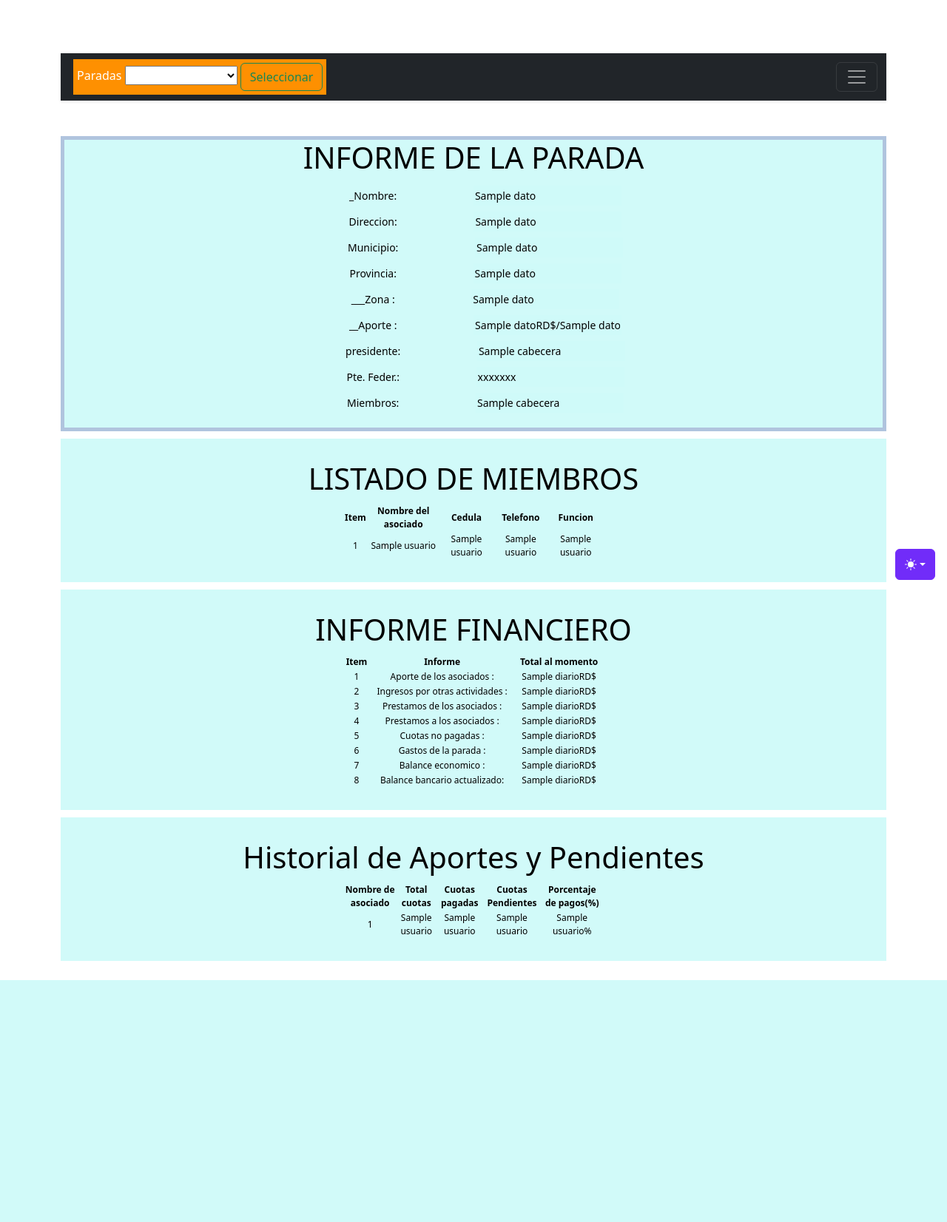
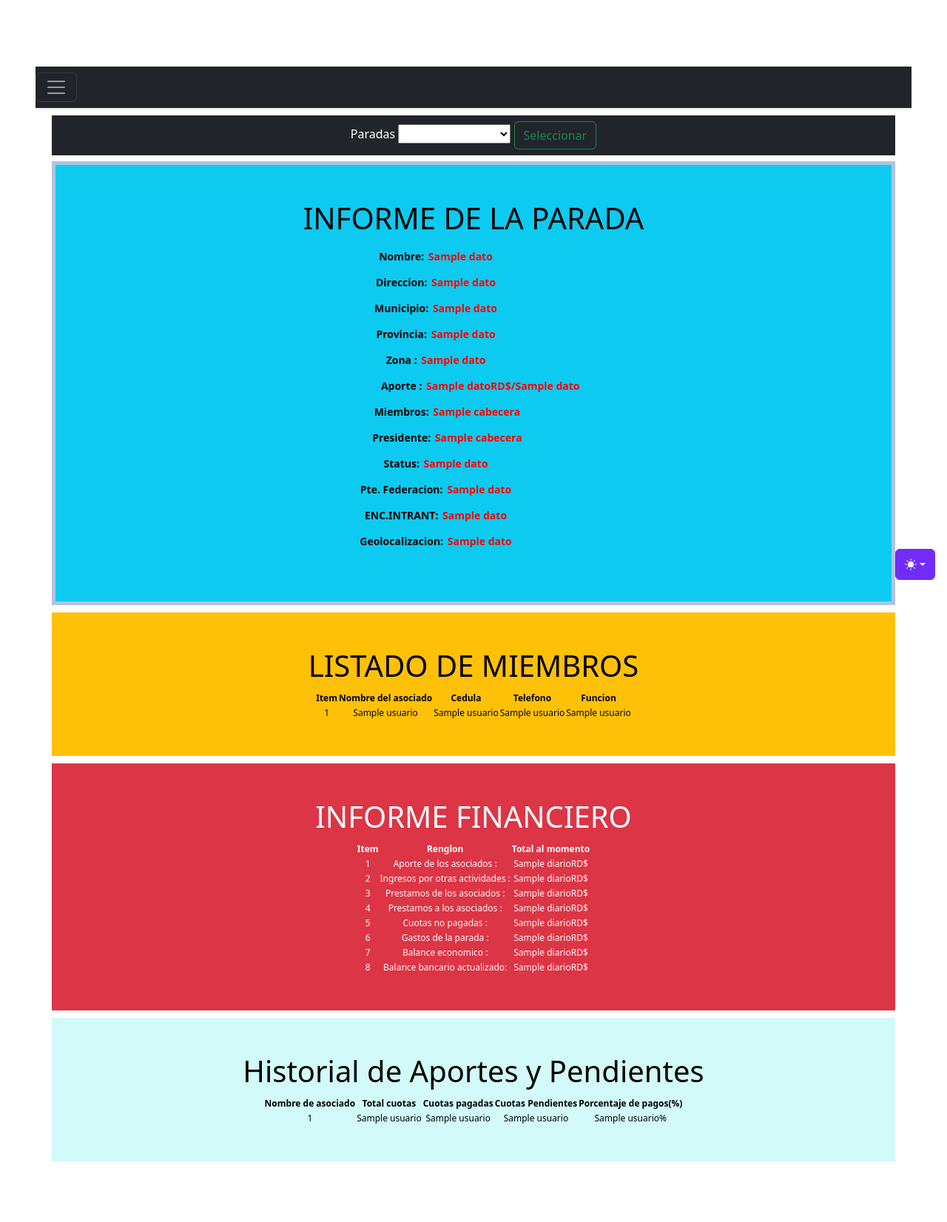
Before and after one commit to juancarotejeda/gerencia, a Flask app: template templates/index_distrito.html in a window 1280 px wide. Shown: the whole page at 74% size. Before the commit the page ends 1325 px from the top, so only its background shows below. Run offline with Flask 3, Linux system fonts and the light colour scheme; the template is opened without the code that fills it: most values are stand-ins (such as "Sample title", 1, 10 or a date in 2020); some libraries are stand-ins or nearby versions.

Commit message:
10/12/2024-2

```diff
--- a/app.py
+++ b/app.py
@@ -25,11 +25,11 @@ connection =mysql.connector.connect(
 def login():
     cur = connection.cursor()
     resultado=funciones.listado_administrativo(cur)
-    funcion=[]
+    funcionario=[]
     for funcionarios in resultado:
-       funcion += funcionarios
+       funcionario += funcionarios
     cur.close()
-    return render_template('login.html',funcion=funcion)
+    return render_template('login.html',funcionario=funcionario)
 
 @app.route("/verificacion", methods=["GUET","POST"])
 def verificacion():
--- a/funciones.py
+++ b/funciones.py
@@ -99,7 +99,7 @@ def listado_administrativo(cur):
 
 def info_parada(cur,parada):
     if parada !=[]:
-      cur.execute(f"SELECT codigo,nombre,direccion,municipio,provincia,zona,cuota,pago,banco,num_cuenta FROM  tabla_index  WHERE nombre='{parada}'" )
+      cur.execute(f"SELECT codigo,nombre,direccion,municipio,provincia,zona,cuota,pago,banco,num_cuenta, autorizar, federacion, geolocalizacion,coordinacion FROM  tabla_index  WHERE nombre='{parada}'" )
       infos=cur.fetchall()
       return infos
     else:
--- a/static/css/navbar-fixed.css
+++ b/static/css/navbar-fixed.css
@@ -138,11 +138,6 @@ body {
   margin-bottom: 10px;
 }
 
-.p-selector {
-background: #fe9001;
-padding: 5px;
-margin-left: 5px;
-}
 
 
 @media (min-width: 768px) {
@@ -227,24 +218,26 @@ margin-left: 5px;
 }
 
 .encabezado{
-  background: rgba(207, 250, 249, 0.958);
   color:#000000;
   font-size: 14px;
- margin: 0px auto;
- width: 100%;
   border:solid 5px  LightSteelBlue;
+  margin-bottom: 10px;
 }
 
 .encabezado input{
   font-size:14px;
-  color:#000000;
-  width:200px;
-  background: rgba(207, 250, 249, 0.958);
+  color:#fe0101;
+  font-weight: 600;
+  background: none;
  border: none;
-  margin-left: 100px;
+
   }
 
-
+.encabezado label{
+  color: #000000;
+  font-size: 14px;
+  font-weight: 600;
+}
 
   .encabezado ol li{
           line-height: 25px;
@@ -281,71 +274,19 @@ margin-left: 5px;
 
 .tables table{
         margin: auto;
-         width:350px;
          text-align: center;
 
        }
 
 
-.tables th, td {
-           width:min-content;
-           border: 0;
-           color:#000000;
-         }
-
-.tables  ol li{
-    line-height: 25px;
-    list-style: none;
-    list-style-type: none;
-  padding-top: 20px;
-    }
-
-
-
-.tables select{
-        font-size:12px;
-        background: yellow;
-        border:solid 1px Green;
-        border-radius: 5px;
-        float: right;
-        margin-right: 10px;
-        width: 80px;
-        height: 20px;
-      }
-
-.tables select option{
-        background:black;
-        color:red;
-      }
-
-.tables select option:disabled{
-        background: blue;
-      }
-
-
-.tables button{
-        font-size:14px;
-        background: yellow;
-        color: black ;
-        font-weight: 700;
-        width: 350px;
-        height: 20px;
-        text-align: center;
-       padding-top: 5px;
-        margin-top: 15px;
-        margin-right:10px;
-        }
-
 
   .login-entrada{
-      background-color: #ceecee;
-      color: #000000;
+
       font-size: 12px;
-      padding: 5px;
-      width: max-content;
       border:solid 10px LightSteelBlue;
       border-radius: 10px;
-      margin: 0px auto;
+      display: flex;
+      justify-content: center;
       }
 
   .login-entrada fieldset{
--- a/templates/index_distrito.html
+++ b/templates/index_distrito.html
@@ -1,10 +1,11 @@
+
 
 <!doctype html>
 <html lang="en" data-bs-theme="auto">
   <head>
     <meta charset="utf-8">
     <meta name="viewport" content="width=device-width, initial-scale=1">
-    <title>Gerentes distrito</title>
+    <title>Gerentes</title>
     <link rel="webside icon" type="png" href="/static/favicon/favicon-32x32.png">
     <link href="/static/css/bootstrap.min.css" rel="stylesheet">
     <link href="/static/css/bootstrap.min.css.map" rel="stylesheet">
@@ -15,7 +16,7 @@
    <script src="/static/js/mostrar.js"></script>
   </head>
   <body>
-    <div class="container-fluid p-3  text-white text-center">
+    <div class="container-fluid p-5 my-4  text-white text-center">
     <svg xmlns="http://www.w3.org/2000/svg" class="d-none">
       <symbol id="check2" viewBox="0 0 16 16">
         <path d="M13.854 3.646a.5.5 0 0 1 0 .708l-7 7a.5.5 0 0 1-.708 0l-3.5-3.5a.5.5 0 1 1 .708-.708L6.5 10.293l6.646-6.647a.5.5 0 0 1 .708 0z"/>
@@ -68,7 +69,7 @@
             </button>
           </li>
         </ul>
-  <header data-bs-theme="dark">
+  <header  data-bs-theme="dark">
     <div class="collapse text-bg-dark" id="navbarHeader">
         <div class="row">
           <div class="col-sm-8 col-md-7 py-4">
@@ -87,11 +88,13 @@
       </div>
     </div>
     </header>
-    <div class="container mt-5">
     <div class="navbar navbar-dark bg-dark shadow-sm">
+    <button class="navbar-toggler" type="button" data-bs-toggle="collapse" data-bs-target="#navbarHeader" aria-controls="navbarHeader" aria-expanded="false" aria-label="Toggle navigation">
+    <span class="navbar-toggler-icon"></span>
+    </button>
+    </div>
 
-    <div  class="container">
-    <div class="p-selector">
+    <div  class="container p-2 my-2  bg-dark p-selector">
     <form action="/indice_distrito"  method="POST" >
     <label for="funcion">Paradas</label>
       <select name="parada" id="funcion" >
@@ -105,20 +108,12 @@
     <button class="btn btn-outline-success" type="submit" >Seleccionar</button>
     </form>
     </div>
-    <button class="navbar-toggler" type="button" data-bs-toggle="collapse" data-bs-target="#navbarHeader" aria-controls="navbarHeader" aria-expanded="false" aria-label="Toggle navigation">
-        <span class="navbar-toggler-icon"></span>
-    </button>
-    </div>
-    </div>
-    </div>
-    <div class="container mt-5">
-  <section id="informacion">
-    <fieldset class="encabezado">
+    <fieldset class=" container p-5 bg-info  encabezado">
       {%for datos in informacion %}
       <h1>INFORME DE LA PARADA</h1>
       <ol>
       <li>
-      <label for="parada">_Nombre:</label>
+      <label for="parada">Nombre:</label>
       <input type="text" value="{{datos[1]}}" id="parada" readonly>
       </li>
       <li>
@@ -134,34 +129,46 @@
       <input type="text" value="{{datos[4]}}" id="provincia" readonly>
       </li>
       <li>
-      <label for="zona">___Zona :</label>
+      <label for="zona">Zona :</label>
       <input type="text" value="{{datos[5]}}" id="zona" readonly>
       </li>
       <li>
-      <label for="aporte">__Aporte :</label>
+      <label for="aporte">Aporte :</label>
       <input type="text" value="{{datos[6]}}RD$/{{datos[7]}}" id="aporte" readonly>
       </li>
       <li>
-      <label for="press">presidente:</label>
+        <label for="miemb">Miembros:</label>
+        <input type="text" value="{{cabecera[0]}}" id="miemb" readonly>
+        </li>
+      <li>
+      <label for="press">Presidente:</label>
       <input type="text" value="{{cabecera[1]}}" id="press"readonly>
       </li>
       <li>
-      <label for="veedor">Pte. Feder.:</label>
-      <input type="text" value="xxxxxxx" id="veedor" readonly>
+        <label for="status">Status:</label>
+        <input type="text" value="{{datos[10]}}" id="status"readonly>
+        </li>
+      <li>
+      <label for="federado">Pte. Federacion:</label>
+      <input type="text" value="{{datos[11]}}" id="federado" readonly>
       </li>
       <li>
-      <label for="miemb">Miembros:</label>
-      <input type="text" value="{{cabecera[0]}}" id="miemb" readonly>
-      </li>
+        <label for="miemb">ENC.INTRANT:</label>
+        <input type="text" value="{{datos[13]}}" id="miemb" readonly>
+        </li>
+      <li>
+        <label for="press">Geolocalizacion:</label>
+        <input type="text" value="{{datos[12]}}" id="press"readonly>
+        </li>
       </ol>
       {%endfor%}
       </fieldset>
-  </section>
 
-  <section id="listado">
-    <fieldset class="tables">
+
+    <fieldset class=" container p-5 bg-warning table-warning tables">
       <h1>LISTADO DE MIEMBROS</h1>
       <table>
+        <thead class="table-success">
          <tr>
             <th>Item</th>
             <th>Nombre del asociado</th>
@@ -169,6 +176,7 @@
             <th>Telefono</th>
             <th>Funcion</th>
          </tr>
+        </thead>
          {% for usuario in miembros %}
          <tr>
             <td>{{usuario[0]}}</td>
@@ -180,15 +188,13 @@
          {%endfor%}
       </table>
       </fieldset>
-  </section>
 
-  <section id="finanzas">
-    <fieldset class="tables">
+      <fieldset class="container p-5 text-bg-danger table-warning tables ">
       <h1>INFORME FINANCIERO</h1>
       <table>
          <tr>
             <th>Item</th>
-            <th>Informe</th>
+            <th>Renglon</th>
             <th>Total al momento</th>
          </tr>
          <tr>
@@ -233,10 +239,8 @@
        </tr>
        </table>
        </fieldset>
-       </section>
 
-       <section id="historia_aportes">
-       <fieldset class="tables">
+        <fieldset class="container p-5  tables ">
         <h1>Historial de Aportes y Pendientes</h1>
         <table>
            <tr>
@@ -257,8 +261,6 @@
            {%endfor%}
         </table>
      </fieldset>
-    </section>
   </div>
-</div>
 </body>
 </html>
```
Also changed, not shown: other parts of static/css/navbar-fixed.css (+11 -25 lines), templates/index.html (+36 -35 lines), templates/index_este.html (+37 -35 lines), templates/index_norte.html (+37 -35 lines), templates/index_sde.html (+37 -35 lines), templates/index_sdn.html (+37 -35 lines), templates/index_sdo.html (+37 -35 lines), templates/index_sur.html (+36 -35 lines), templates/login.html (+6 -6 lines).
